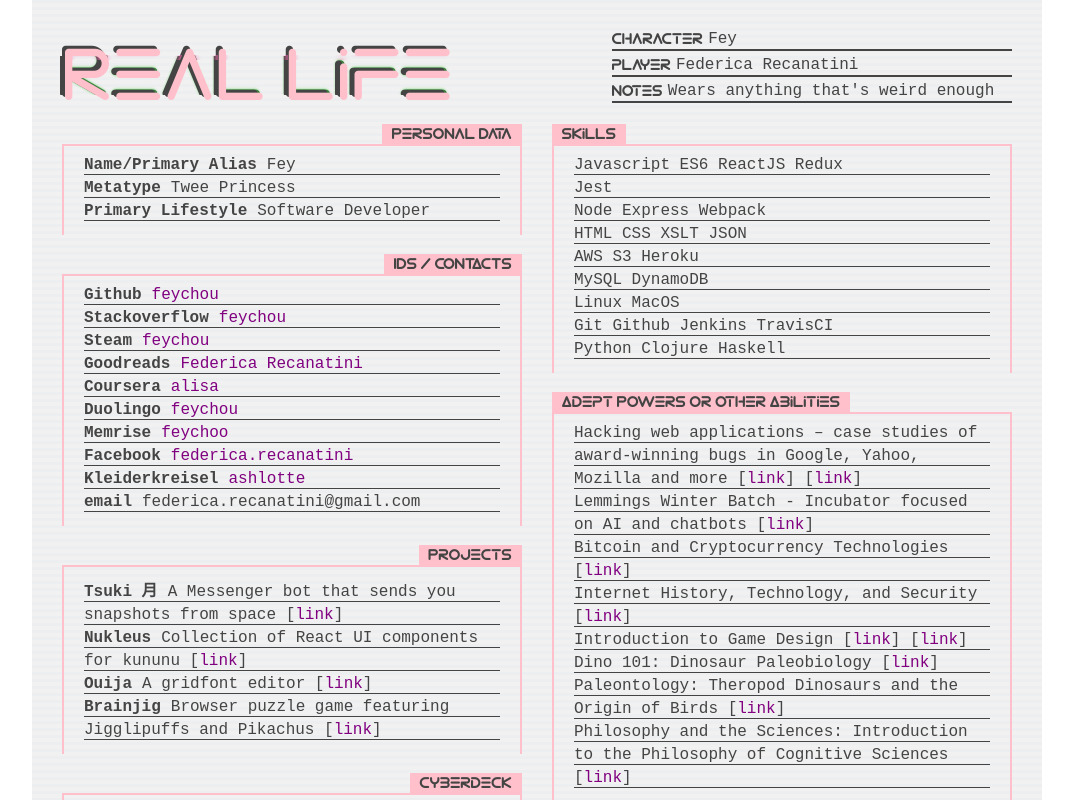
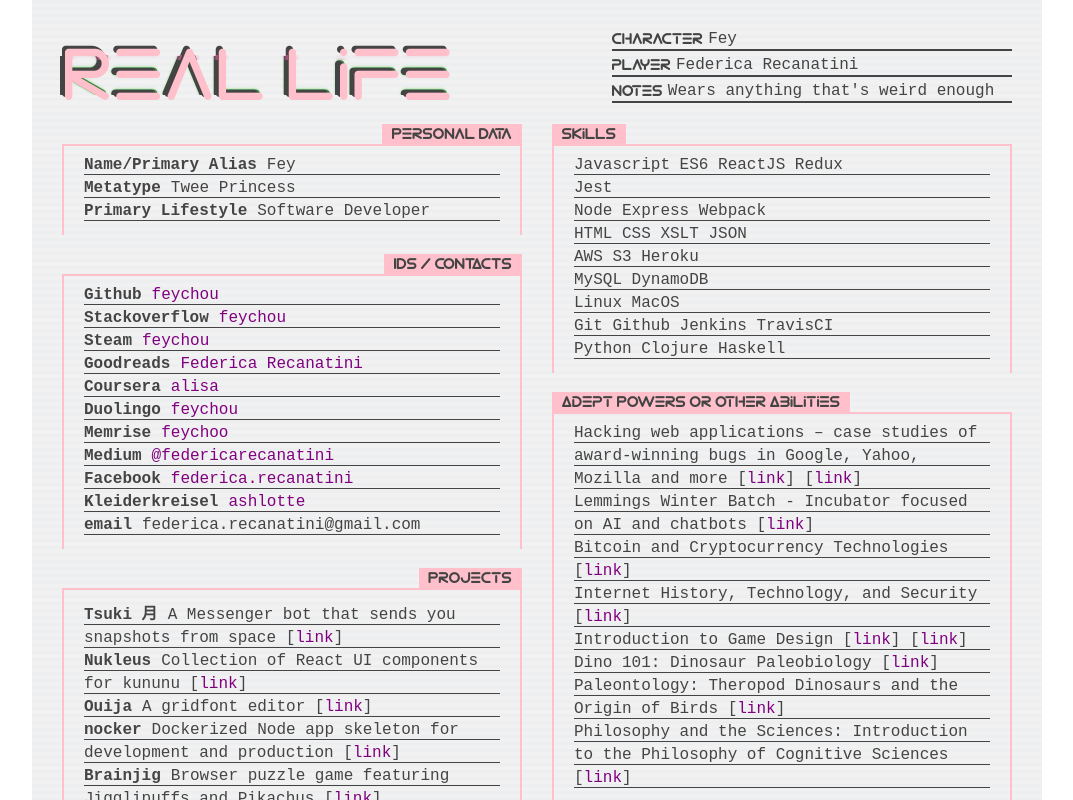
Before and after one commit to feychou/feychou.github.io, a React (Create React App) app: page / in a window 1280 px wide. Shown: the top 800 px of the page, without its empty margins (103-1176 px from the left). Built offline with nearby package versions, Linux system fonts and the light colour scheme.

Commit message:
Add new project and medium

```diff
--- a/src/App.js
+++ b/src/App.js
@@ -104,6 +104,13 @@
                 </div>
 
                 <div className="stats-box-entry">
+                  <span className="stats-box-tag">Medium</span>
+                  <span>
+                    <a target="_blank" href="https://medium.com/@federicarecanatini">@federicarecanatini</a>
+                  </span>
+                </div>
+
+                <div className="stats-box-entry">
                   <span className="stats-box-tag">Facebook</span>
                   <span>
                     <a target="_blank" href="https://www.facebook.com/federica.recanatini">federica.recanatini</a>
@@ -153,6 +160,17 @@
                 <div className="stats-box-entry">
                   <span className="stats-box-tag">Ouija</span>
                   <span>A gridfont editor [
+                    <a target="_blank" href="https://baphomet-berlin.github.io/ouija/">link</a>
+                  ]</span>
+                </div>
+
+                <div className="stats-box-entry">
+                  <span className="stats-box-tag">nocker</span>
+                  <span>Dockerized Node app skeleton for</span>
+                </div>
+
+                <div className="stats-box-entry">
+                  <span>development and production [
                     <a target="_blank" href="https://baphomet-berlin.github.io/ouija/">link</a>
                   ]</span>
                 </div>
```
Also changed, not shown: 1 other file (tests, documents, lock files or other folders).
